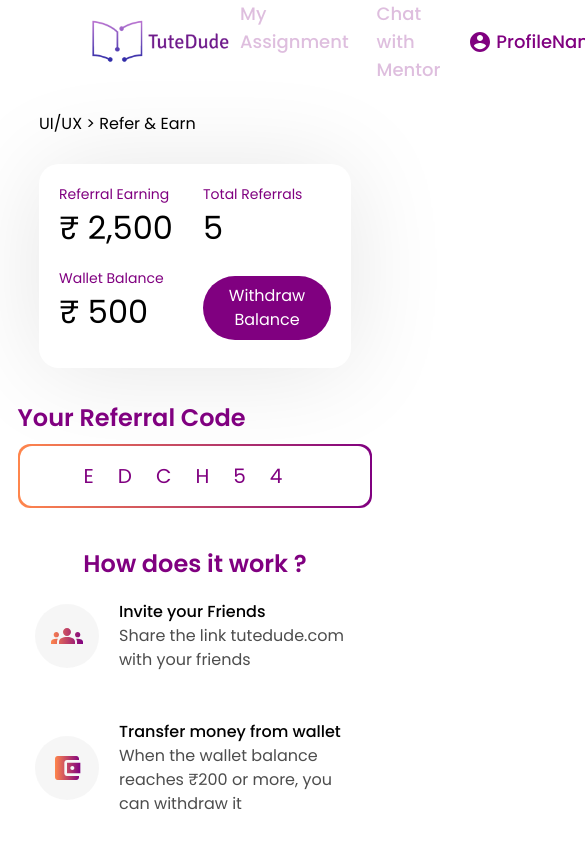
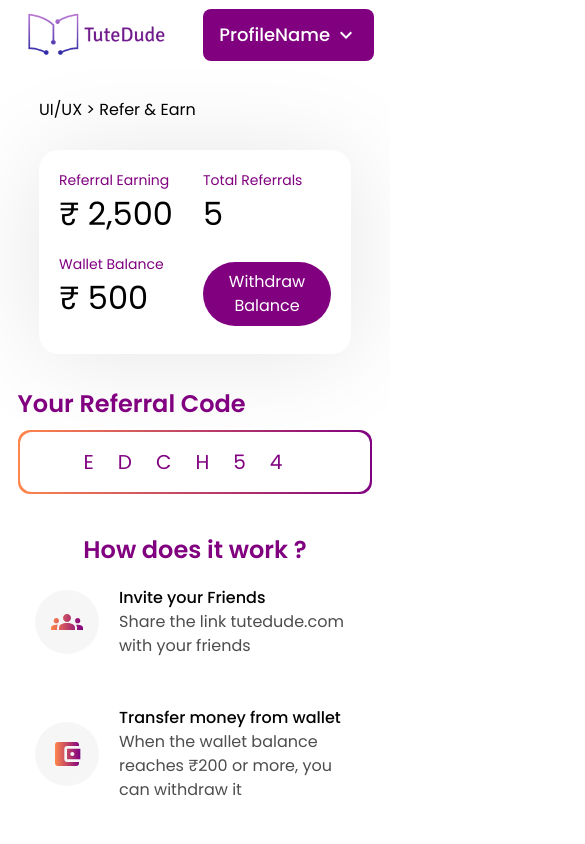
Before and after one commit to Rrhul0/assignment-tutedude, a Next.js app: page / in a window 390 px wide. Shown: the top 844 px of the page, 585 px wide, since content can reach past the window. Built offline with nearby package versions, Linux system fonts and the light colour scheme.

Commit message:
added responsiveness in header

```diff
--- a/components/header.tsx
+++ b/components/header.tsx
@@ -4,17 +4,24 @@ import logo from '@/public/logo.png'
 
 export default function MainHeader() {
     return (
-        <header className='flex items-center justify-between px-20 text-lg font-medium'>
+        <header className='lg:20 flex items-center justify-between px-4 text-lg font-medium sm:px-10 md:px-16'>
             <Image src={logo} alt='TuteDude' height={63} width='160' />
-            <nav className='flex gap-7'>
-                <Link href='/' className='opacity-25'>
+            <nav className='flex items-center gap-7'>
+                <Link href='/' className='hidden opacity-25 md:block'>
                     My Assignment
                 </Link>
-                <Link href='/' className='opacity-25'>
+                <Link href='/' className='hidden opacity-25 sm:block'>
                     Chat with Mentor
                 </Link>
-                <button className='flex items-center gap-1'>
-                    <svg width='24' height='24' viewBox='0 0 24 24' fill='none' xmlns='http://www.w3.org/2000/svg'>
+                <button className='flex items-center gap-1 rounded-lg bg-primary px-4 py-3 text-white sm:bg-white sm:text-primary'>
+                    <svg
+                        width='24'
+                        height='24'
+                        viewBox='0 0 24 24'
+                        fill='none'
+                        xmlns='http://www.w3.org/2000/svg'
+                        className='hidden sm:block'
+                    >
                         <g clipPath='url(#clip0_24539_15779)'>
                             <path
                                 d='M12 2C6.48 2 2 6.48 2 12C2 17.52 6.48 22 12 22C17.52 22 22 17.52 22 12C22 6.48 17.52 2 12 2ZM12 5C13.66 5 15 6.34 15 8C15 9.66 13.66 11 12 11C10.34 11 9 9.66 9 8C9 6.34 10.34 5 12 5ZM12 19.2C9.5 19.2 7.29 17.92 6 15.98C6.03 13.99 10 12.9 12 12.9C13.99 12.9 17.97 13.99 18 15.98C16.71 17.92 14.5 19.2 12 19.2Z'
```
